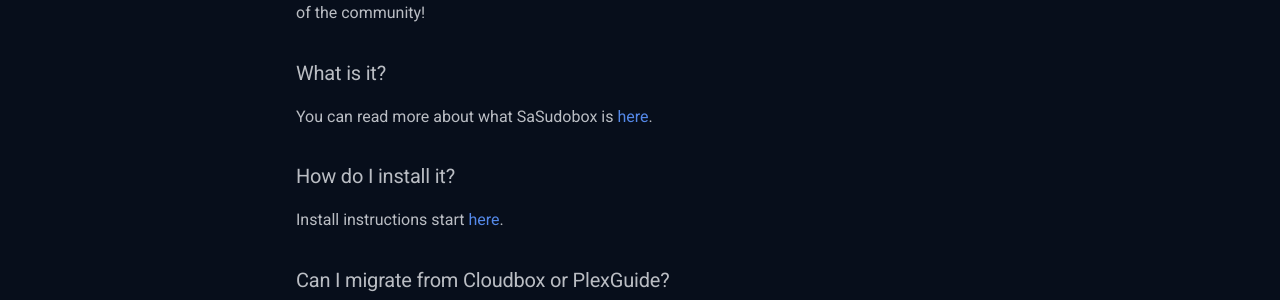
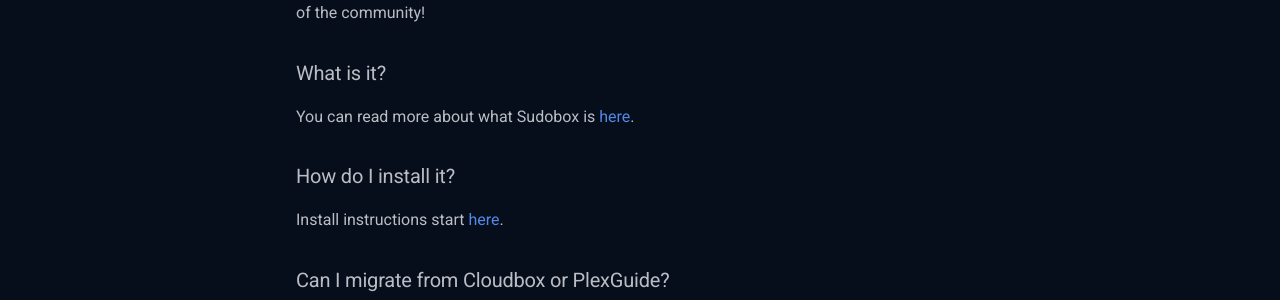
Before and after one commit to sudobox-io/sb-documentation, an MkDocs documentation site: the page built from docs/index.md, in a window 1280 px wide and 1143 px high. Shown: the part 464-764 px from the top of the window. Built offline with MkDocs 1.6.1 and Material for MkDocs 9.7.7, drawn with Linux system fonts in a browser that asks for light colours; comment, search, counter and statistics services are not loaded; the version menu is left out.

```diff
--- a/docs/index.md
+++ b/docs/index.md
@@ -8,7 +8,7 @@
 So what are you waiting for, grab your shark repellent bat spray, join our Discord and become part of the community!
 
 ### What is it?
-You can read more about what SaSudobox is [here](https://sudobox.io).
+You can read more about what Sudobox is [here](https://sudobox.io).
 
 ### How do I install it?
 Install instructions start [here](Get-Started/Installation/installer.md).
```
Also changed, not shown: docs/Get-Started/Prerequisites/media/template-customize.png (added), docs/Get-Started/Prerequisites/media/template-select.png (added), docs/Get-Started/Prerequisites/media/token-complete.png (added), docs/Get-Started/Prerequisites/media/token-summary.png (added), docs/Get-Started/Prerequisites/media/zone-selection.png (added).
